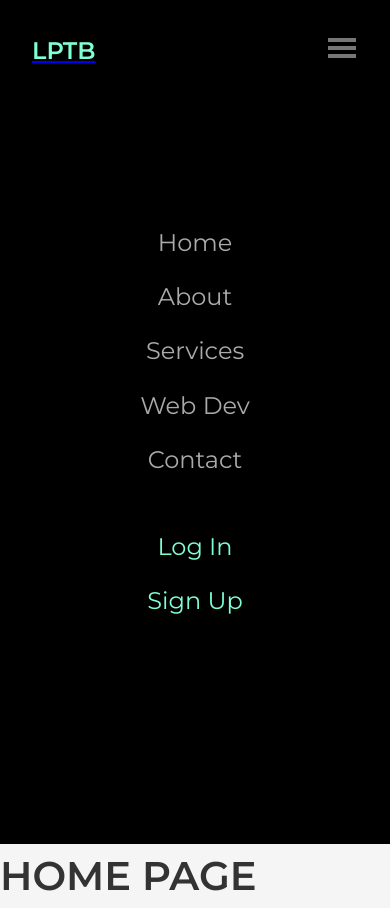
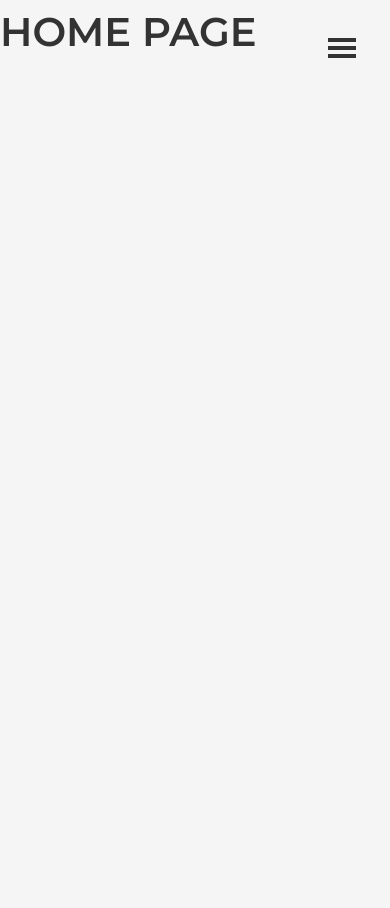
Before and after one commit to Dikgatlong27/lptb-solutions, a React (Create React App) app: page / in a window 390 px wide. After the commit the page ends 844 px from the top, so only its background shows below. Built offline with nearby package versions, Linux system fonts and the light colour scheme.

Commit message:
Working on Navbar responsiveness

```diff
--- a/src/components/Navbar/Navbar.css
+++ b/src/components/Navbar/Navbar.css
@@ -34,21 +34,24 @@
 }
 
 .nav-links_small-screens {
+    display: none;
+}
+
+.navlinks-small_overlay {
     background: #000;
     color: #777;
     height: 100vh;
     width: 100%;
     text-align: center;
     font-size: 1.5rem;
+    transition: 0.5s ease;
 
     display: flex;
     flex-direction: column;
     justify-content: center;
     align-items: center;
-
-    display: none;
+    z-index: 5;
 }
-
 
 .nav-links_small, .account-small {
     display: flex;
--- a/src/components/Navbar/Navbar.jsx
+++ b/src/components/Navbar/Navbar.jsx
@@ -1,11 +1,14 @@
-import React from 'react'
+import React, { useState } from 'react'
 import { GiHamburgerMenu } from 'react-icons/gi'
+import { AiFillCloseSquare } from "react-icons/ai"
 
 import { Link } from 'react-router-dom'
 
 import './Navbar.css'
 
 const Navbar = () => {
+    const [toggleMenu, setToggleMenu] = useState(false)
+
     return (
         <nav className='navbar'>
             <div className="nav-larger">
@@ -29,28 +32,34 @@ const Navbar = () => {
                 </div>
             </div>
 
+            <div className="nav-links_small-screens">
+                <GiHamburgerMenu className='hamburger-menu' onClick={() => setToggleMenu(true)} />
 
 
-        <div className="nav-links_small-screens">
+                {toggleMenu && (
+                    <div className='navlinks-small_overlay'>
+                        <AiFillCloseSquare className='hamburger-menu close' onClick={() => setToggleMenu(false)} />
                         <div className='logo-small'>
-                <Link to='/'>
+                            <Link onClick={() => setToggleMenu(false)} to='/'>
                                 <h1>LPTB</h1>
                             </Link>
                         </div>
-            <GiHamburgerMenu className='hamburger-menu'/>
+
 
                         <ul className='nav-links_small'>
-                <li><Link className='links' to='/'>Home</Link></li>
-                <li><Link className='links' to='/about'>About</Link></li>
-                <li><Link className='links' to='/services'>Services</Link></li>
-                <li><Link className='links' to='/webdev'>Web Dev</Link></li>
-                <li><Link className='links' to='/contact'>Contact</Link></li>
+                            <li onClick={() => setToggleMenu(false)}><Link className='links' to='/'>Home</Link></li>
+                            <li onClick={() => setToggleMenu(false)}><Link className='links' to='/about'>About</Link></li>
+                            <li onClick={() => setToggleMenu(false)}><Link className='links' to='/services'>Services</Link></li>
+                            <li onClick={() => setToggleMenu(false)}><Link className='links' to='/webdev'>Web Dev</Link></li>
+                            <li onClick={() => setToggleMenu(false)}><Link className='links' to='/contact'>Contact</Link></li>
                         </ul>
 
                         <div className='account-small'>
-                <Link className='links' to='/login'>Log In</Link>
-                <Link className='links' to='/signup'>Sign Up</Link>
+                            <Link onClick={() => setToggleMenu(false)} className='links' to='/login'>Log In</Link>
+                            <Link onClick={() => setToggleMenu(false)} className='links' to='/signup'>Sign Up</Link>
                         </div>
+                    </div>
+                )}
             </div>
         </nav>
     )
```
Lines whose indentation alone changed are shown as unchanged.
